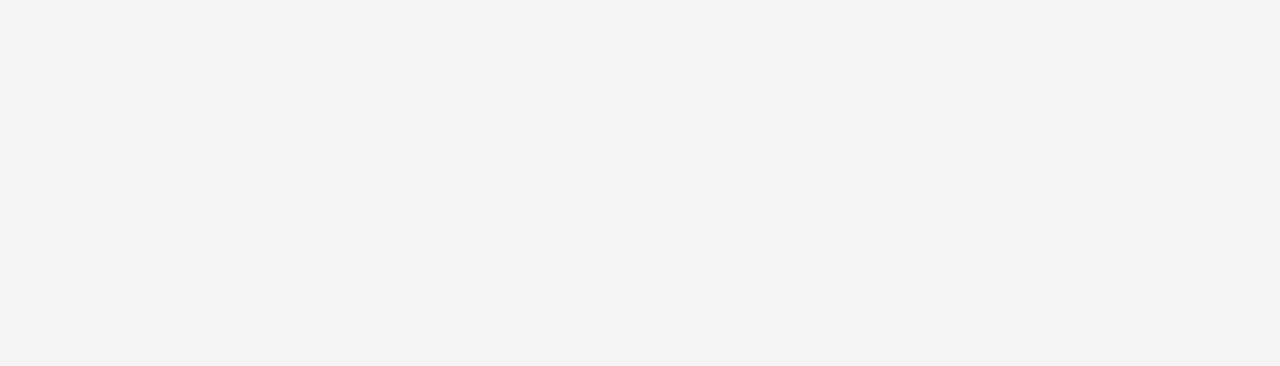
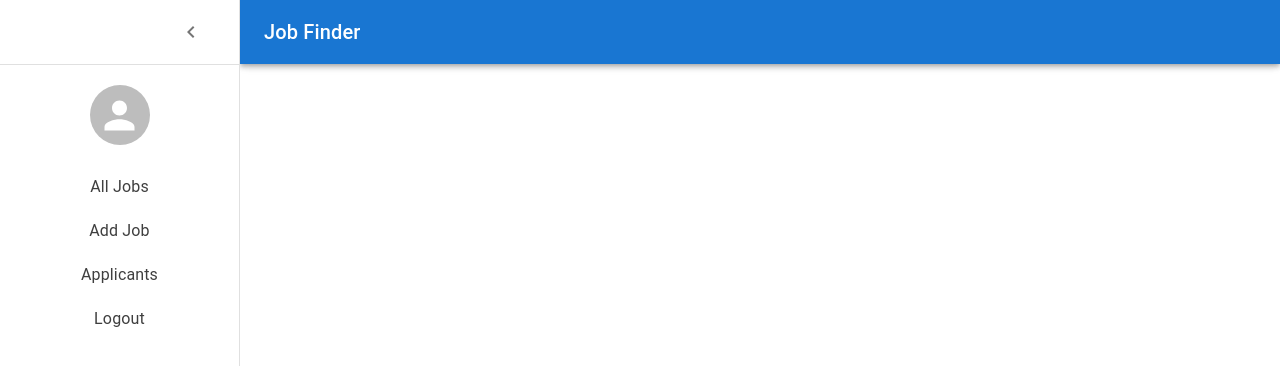
Before and after one commit to vanshitaa-shah/Job-Finder-App, a React (Vite) app: page /allJobs in a window 1280 px wide. Before the commit this address had no page. Shown: the top 366 px of the page. Built offline with nearby package versions, Linux system fonts and the light colour scheme.

Commit message:
Modified folder structure and added navigation layout for all the provider user's pages

```diff
--- a/src/App.tsx
+++ b/src/App.tsx
@@ -1,17 +1,22 @@
-import WelcomePage from "./components/WelcomePage/WelcomePage";
+import WelcomePage from "./Pages/WelcomePage/WelcomePage";
 import "./App.css";
 import { Route, Routes } from "react-router";
 import Signup from "./components/Forms/Signup/Signup";
 import Login from "./components/Forms/Login/Login";
+import AddJob from "./components/AddJob/AddJob";
+import Applicants from "./components/Applicants/Applicants";
+import Navigation from "./Layouts/Navigation/Navigation";
 
 const App = () => {
   return (
     <>
       <Routes>
         <Route path="/" element={<WelcomePage />} />
-        <Route path="/provider/signup" element={<Signup />} />
-        <Route path="/seeker/signup" element={<Signup />} />
+        <Route path="/signup" element={<Signup />} />
         <Route path="/login" element={<Login />} />
+        <Route path="/allJobs" element={<Navigation />} />
+        <Route path="/addJob" element={<AddJob />} />
+        <Route path="/applicants" element={<Applicants />} />
       </Routes>
     </>
   );
--- /dev/null
+++ b/src/Layouts/Navigation/Navigation.module.css
@@ -0,0 +1,16 @@
+.avatar {
+  margin: 20px auto;
+  height: 60px !important;
+  width: 60px !important;
+}
+
+.slider a {
+  text-decoration: none;
+  color: rgb(63, 63, 63);
+  padding: 10px 0;
+  text-align: center;
+}
+
+.slider a:hover {
+  background-color: rgb(204, 201, 201);
+}
--- /dev/null
+++ b/src/Layouts/Navigation/Navigation.tsx
@@ -0,0 +1,135 @@
+import * as React from "react";
+import { styled, useTheme } from "@mui/material/styles";
+import Box from "@mui/material/Box";
+import Drawer from "@mui/material/Drawer";
+import CssBaseline from "@mui/material/CssBaseline";
+import MuiAppBar, { AppBarProps as MuiAppBarProps } from "@mui/material/AppBar";
+import Toolbar from "@mui/material/Toolbar";
+import Typography from "@mui/material/Typography";
+import Divider from "@mui/material/Divider";
+import IconButton from "@mui/material/IconButton";
+import MenuIcon from "@mui/icons-material/Menu";
+import ChevronLeftIcon from "@mui/icons-material/ChevronLeft";
+import ChevronRightIcon from "@mui/icons-material/ChevronRight";
+import { Avatar } from "@mui/material";
+import Styles from "./Navigation.module.css";
+import { Link } from "react-router-dom";
+
+const drawerWidth = 240;
+
+const Main = styled("main", { shouldForwardProp: (prop) => prop !== "open" })<{
+  open?: boolean;
+}>(({ theme, open }) => ({
+  flexGrow: 1,
+  padding: theme.spacing(3),
+  transition: theme.transitions.create("margin", {
+    easing: theme.transitions.easing.sharp,
+    duration: theme.transitions.duration.leavingScreen,
+  }),
+  marginLeft: `-${drawerWidth}px`,
+  ...(open && {
+    transition: theme.transitions.create("margin", {
+      easing: theme.transitions.easing.easeOut,
+      duration: theme.transitions.duration.enteringScreen,
+    }),
+    marginLeft: 0,
+  }),
+}));
+
+interface AppBarProps extends MuiAppBarProps {
+  open?: boolean;
+}
+
+const AppBar = styled(MuiAppBar, {
+  shouldForwardProp: (prop) => prop !== "open",
+})<AppBarProps>(({ theme, open }) => ({
+  transition: theme.transitions.create(["margin", "width"], {
+    easing: theme.transitions.easing.sharp,
+    duration: theme.transitions.duration.leavingScreen,
+  }),
+  ...(open && {
+    width: `calc(100% - ${drawerWidth}px)`,
+    marginLeft: `${drawerWidth}px`,
+    transition: theme.transitions.create(["margin", "width"], {
+      easing: theme.transitions.easing.easeOut,
+      duration: theme.transitions.duration.enteringScreen,
+    }),
+  }),
+}));
+
+const DrawerHeader = styled("div")(({ theme }) => ({
+  display: "flex",
+  alignItems: "center",
+  padding: theme.spacing(0, 1),
+  // necessary for content to be below app bar
+  ...theme.mixins.toolbar,
+  justifyContent: "flex-end",
+}));
+
+export default function Navigation() {
+  const theme = useTheme();
+  const [open, setOpen] = React.useState(true);
+
+  const handleDrawerOpen = () => {
+    setOpen(true);
+  };
+
+  const handleDrawerClose = () => {
+    setOpen(false);
+  };
+
+  return (
+    <Box sx={{ display: "flex" }}>
+      <CssBaseline />
+      <AppBar position="fixed" open={open}>
+        <Toolbar>
+          <IconButton
+            color="inherit"
+            aria-label="open drawer"
+            onClick={handleDrawerOpen}
+            edge="start"
+            sx={{ mr: 2, ...(open && { display: "none" }) }}
+          >
+            <MenuIcon />
+          </IconButton>
+          <Typography variant="h6" noWrap component="div">
+            Job Finder
+          </Typography>
+        </Toolbar>
+      </AppBar>
+      <Drawer
+        sx={{
+          width: drawerWidth,
+          flexShrink: 0,
+          "& .MuiDrawer-paper": {
+            width: drawerWidth,
+            boxSizing: "border-box",
+          },
+        }}
+        className={Styles.slider}
+        variant="persistent"
+        anchor="left"
+        open={open}
+      >
+        <DrawerHeader>
+          <IconButton onClick={handleDrawerClose}>
+            {theme.direction === "ltr" ? (
+              <ChevronLeftIcon />
+            ) : (
+              <ChevronRightIcon />
+            )}
+          </IconButton>
+        </DrawerHeader>
+        <Divider />
+        <Avatar className={Styles.avatar} />
+        <Link to="/allJobs">All Jobs</Link>
+        <Link to="/addJob">Add Job</Link>
+        <Link to="/applicants">Applicants</Link>
+        <Link to="/">Logout</Link>
+      </Drawer>
+      <Main open={open}>
+        <DrawerHeader />
+      </Main>
+    </Box>
+  );
+}
--- /dev/null
+++ b/src/Pages/WelcomePage/WelcomePage.module.css
@@ -0,0 +1,32 @@
+.mainContainer {
+  display: flex;
+  justify-content: center;
+  align-items: center;
+  min-height: calc(100vh - 60px);
+  margin-top: 50px;
+}
+.cardContainer {
+  width: 650px;
+  display: flex;
+  flex-direction: column;
+  background-color: white;
+  border: 1px solid #fffcff;
+  padding: 1rem;
+  box-shadow: 0px 1px 6px 0 #c7c7c7;
+}
+.cardContainer h5 {
+  text-align: center;
+  margin-bottom: 2rem;
+}
+
+@media screen and (max-width: 768px) {
+  .cardContainer {
+    width: 425px;
+  }
+}
+
+@media screen and (max-width: 425px) {
+  .cardContainer {
+    width: 300px;
+  }
+}
--- /dev/null
+++ b/src/Pages/WelcomePage/WelcomePage.tsx
@@ -0,0 +1,20 @@
+import { Typography } from "@mui/material";
+import Navbar from "../../components/Navbar/Navbar";
+import CardComponent from "../../components/Card/CardComponent";
+import Styles from "./WelcomePage.module.css";
+
+const WelcomePage = () => {
+  return (
+    <>
+      <Navbar />
+      <div className={Styles.mainContainer}>
+        <div className={Styles.cardContainer}>
+          <Typography variant="h5">Choose Your Role</Typography>
+          <CardComponent />
+        </div>
+      </div>
+    </>
+  );
+};
+
+export default WelcomePage;
--- /dev/null
+++ b/src/components/AddJob/AddJob.tsx
@@ -0,0 +1,11 @@
+import React from 'react'
+
+const AddJob = () => {
+  return (
+    <div>
+      AddJob
+    </div>
+  )
+}
+
+export default AddJob
--- /dev/null
+++ b/src/components/Applicants/Applicants.tsx
@@ -0,0 +1,11 @@
+import React from 'react'
+
+const Applicants = () => {
+  return (
+    <div>
+      Applicants
+    </div>
+  )
+}
+
+export default Applicants
--- /dev/null
+++ b/src/components/Card/CardComponent.module.css
@@ -0,0 +1,45 @@
+.container {
+  display: flex;
+  flex-wrap: wrap;
+}
+.card {
+  box-shadow: none !important;
+  border-radius: 0 !important;
+  text-align: center !important;
+  width: 300px;
+}
+
+.leftCard .card {
+  margin-right: 10px;
+  border-right: 1px solid rgb(202, 202, 202);
+}
+
+.avatar {
+  margin: 0 auto;
+  height: 100px !important;
+  width: 100px !important;
+}
+.card a {
+  text-decoration: none;
+  width: 100%;
+}
+.card button {
+  margin: 0 auto !important;
+}
+
+@media screen and (max-width: 768px) {
+  .card {
+    width: 190px;
+  }
+}
+@media screen and (max-width: 425px) {
+  .card {
+    width: 250px;
+  }
+  .leftCard .card {
+    margin-bottom: 20px;
+    padding-bottom: 10px;
+    border: none;
+    border-bottom: 1px solid rgb(202, 202, 202);
+  }
+}
--- /dev/null
+++ b/src/components/Card/CardComponent.tsx
@@ -0,0 +1,57 @@
+import Card from "@mui/material/Card";
+import CardActions from "@mui/material/CardActions";
+import CardContent from "@mui/material/CardContent";
+import Button from "@mui/material/Button";
+import Typography from "@mui/material/Typography";
+import { Avatar } from "@mui/material";
+import Styles from "./CardComponent.module.css";
+import { Link } from "react-router-dom";
+import { useState } from "react";
+
+const CardComponent = () => {
+  const [role,setRole]=useState("");
+  return (
+    <>
+      <div className={Styles.container}>
+        <div className={Styles.leftCard}>
+          <Card className={Styles.card}>
+            <Avatar className={Styles.avatar} />
+            <CardContent>
+              <Typography variant="body2" color="text.secondary">
+                Lizards are a widespread group of squamate reptiles, with over
+                6,000 species, ranging across all continents except Antarctica
+              </Typography>
+            </CardContent>
+            <CardActions>
+              <Link to="/signup">
+                <Button variant="contained" size="small" onClick={()=>setRole("provider")}>
+                  Job Provider
+                </Button>
+              </Link>
+            </CardActions>
+          </Card>
+        </div>
+        <div className={Styles.rightCard}>
+          <Card className={Styles.card}>
+            <Avatar className={Styles.avatar} />
+            <CardContent>
+              <Typography variant="body2" color="text.secondary">
+                Lizards are a widespread group of squamate reptiles, with over
+                6,000 species, ranging across all continents except Antarctica
+              </Typography>
+            </CardContent>
+            <CardActions>
+              <Link to="/signup">
+                <Button variant="contained" size="small" onClick={()=>setRole("provider")}>
+                  Job Seeker
+                </Button>
+              </Link>
+            </CardActions>
+          </Card>
+        </div>
+      </div>
+    </>
+  );
+};
+
+export default CardComponent;
```
Also changed, not shown: src/App.css (line endings or trailing spaces), src/assets/preview.png (added).
